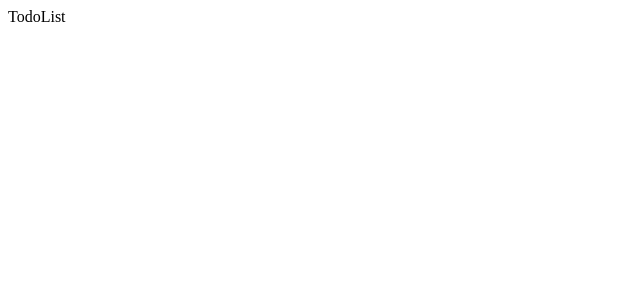
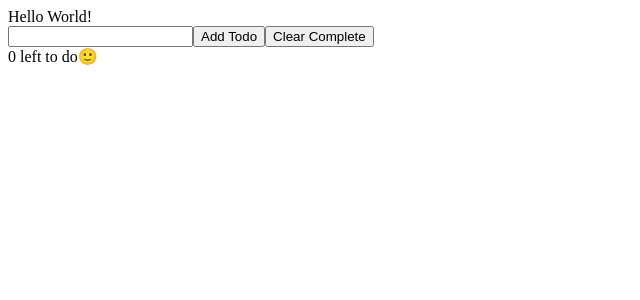
Before and after one commit to vincentpalomo/react-todo-sample, a React (Create React App) app: page / in a window 1280 px wide. Shown: the top 300 px of the page, without its empty margins (0-640 px from the left). Built offline with nearby package versions, Linux system fonts and the light colour scheme.

Commit message:
added small html to app.js

```diff
--- a/src/App.js
+++ b/src/App.js
@@ -2,7 +2,13 @@
 
 function App() {
   return (
-    <TodoList />
+    <>
+        <TodoList />
+        <input type="text" />
+        <button>Add Todo</button>
+        <button>Clear Complete</button>
+        <div>0 left to do🙂</div>
+    </>
   )
 }
 
--- a/src/TodoList.js
+++ b/src/TodoList.js
@@ -2,6 +2,6 @@
 
 export default function TodoList() {
   return (
-    <div>TodoList</div>
+    <div>Hello World!</div>
   )
 }
```
